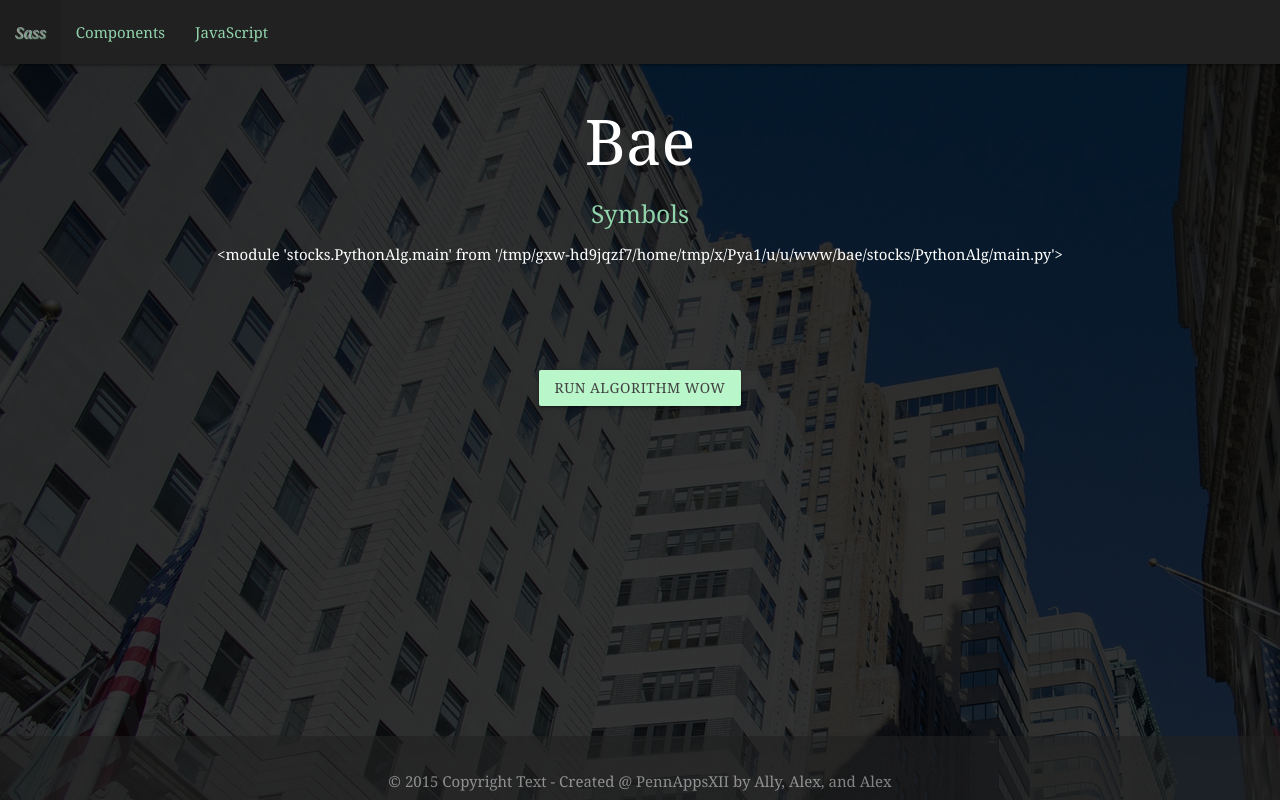
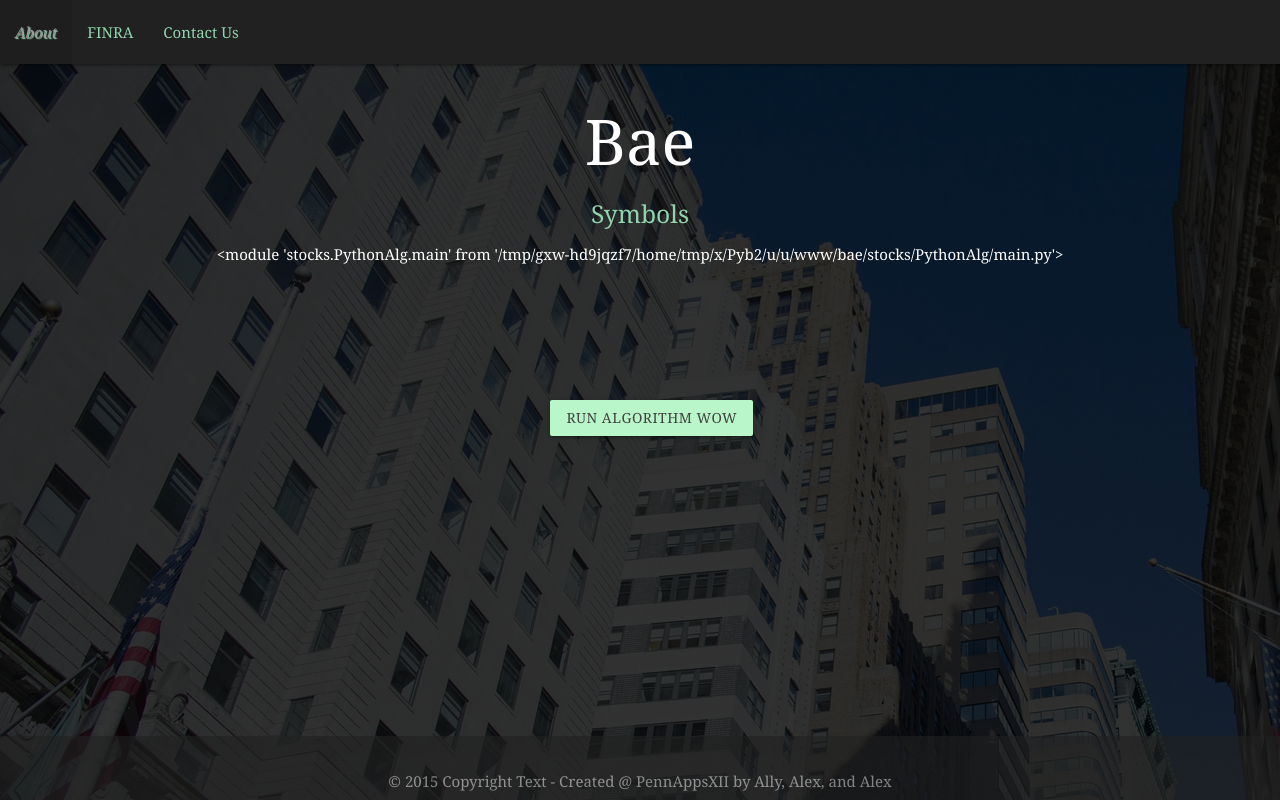
Before and after one commit to apeckman/PennApps2015, a Django app: page /stocks/ in a window 1280 px wide. Run offline with Django 3.2, Linux system fonts and the light colour scheme; some libraries are stand-ins or nearby versions.

Commit message:
more javascript

```diff
--- a/bae/bae/settings.py
+++ b/bae/bae/settings.py
@@ -27,7 +27,7 @@
 
 ALLOWED_HOSTS = []
 
-STATIC_ROOT = os.path.join('/Users/allysorge/PennApps2015/bae/', 'static')
+STATIC_URL = '/static/'
 
 
 # Application definition
--- /dev/null
+++ b/bae/stocks/static/stocks/index.js
@@ -0,0 +1,39 @@
+$(document).ready(function() {
+	$("#aboutDiv").hide();
+	$("#finraDiv").hide();
+	$("#contactDiv").hide();
+});
+$("#about").click(function() {
+	console.log("wow");
+	$("#wow").fadeOut(500);
+	$("#aboutDiv").fadeIn(500);
+});
+$("#closeA").click(function() {
+	console.log("lol");
+	$("#wow").fadeIn(250);
+	$("#aboutDiv").fadeOut(500);
+});
+$("#slider-scale").slider({
+    animate: true,
+    range: true,
+    value: 5,
+    min: 0,
+    max: 4,
+    step: 1,
+    values: [0,1,2,3,4],
+    // Gets a live reading of the value and prints it on the page
+    slide: function( event, ui ) {
+			var result = ui;
+			$("#sliderResult").html(ui.values[1]);
+
+    }
+})
+.each(function() {
+var labels = ['very short', 'short', 'neutral', 'long', 'very long'];
+for (var i = 0; i < 5; i++) {
+    var left = i * 20 + 10;
+    var el = $('<label class = "center-align">' + labels[i] + '</label>').css({left: left + '%'});
+    $("#slider-scale").append(el);
+
+	}
+});
--- a/bae/stocks/static/stocks/style.css
+++ b/bae/stocks/static/stocks/style.css
@@ -43,5 +43,44 @@
     margin-left: -10px;
     text-align: center;
     color: #999; }
+  html body #sliderResults {
+    position: absolute;
+    width: 100%;
+    height: 20%;
+    padding-top: 5%; }
+  html body #algButton {
+    position: absolute;
+    top: 50%;
+    left: 43%; }
+  html body .hiddenPage {
+    position: absolute;
+    width: 60%;
+    height: 60%;
+    top: 20%;
+    left: 20%;
+    border: 1px solid #91d4ac; }
+  html body span.close {
+    position: absolute;
+    color: #444;
+    top: 0.4em;
+    right: 0.4em;
+    width: 2em;
+    height: 2em;
+    text-indent: -9000px;
+    cursor: pointer;
+    z-index: 1000; }
+  html body span.close:before {
+    content: 'x';
+    font-weight: 100;
+    position: absolute;
+    top: 0;
+    left: 0;
+    width: 100%;
+    height: 100%;
+    font-size: 2em;
+    line-height: 0.6;
+    text-align: center;
+    text-indent: 0px;
+    text-shadow: 1px 2px #91d4ac; }
 
 /*# sourceMappingURL=style.css.map */
--- a/bae/stocks/static/stocks/style.scss
+++ b/bae/stocks/static/stocks/style.scss
@@ -93,5 +93,57 @@
 		  text-align: center;
 		  color: $lightgrey;
 		}
+
+		#sliderResults {
+			position: absolute;
+			width: 100%;
+			height: 20%;
+			padding-top: 5%;
+		}
+
+		#algButton {
+			position: absolute;
+			top: 50%;
+			left: 43%;
+
+		}
+
+		.hiddenPage {
+			position: absolute;
+			width: 60%;
+			height: 60%;
+			top: 20%;
+			left: 20%;
+			border: 1px solid $medgreen;
+		}
+
+		span.close {
+		    position: absolute;
+		    color: #444;
+		    top: 0.4em;
+		    right: 0.4em;
+		    width: 2em;
+		    height: 2em;
+		    text-indent: -9000px;
+		    cursor: pointer;
+		    z-index: 1000;
+		}
+
+		span.close:before {
+
+		    content: 'x';
+		    font-weight: 100;
+		    position: absolute;
+		    top: 0;
+		    left: 0;
+		    width: 100%;
+		    height: 100%;
+		    font-size: 2em;
+		    line-height: 0.6;
+		    text-align: center;
+		    text-indent: 0px;
+		    text-shadow: 1px 2px $medgreen;
+
+		}
 	}
 }
--- a/bae/stocks/templates/stocks/index.html
+++ b/bae/stocks/templates/stocks/index.html
@@ -4,14 +4,16 @@
 		<title>BAE</title>
 		<link type="text/css" rel="stylesheet" href="{% static 'materialize/bin/materialize.css' %}"  media="screen,projection"/>
 		<link rel="stylesheet" type="text/css" href="{% static 'stocks/style.css' %}" />
+		<link rel='stylesheet' type='text/css' href='{% static 'css/jquery-ui/smoothness/jquery-ui.css' %}' />
 	</header>
 	<body>
 	    <!--Import jQuery before materialize.js-->
     {% block footer %}
         <script type="text/javascript" src="https://code.jquery.com/jquery-2.1.1.min.js"></script>
         <script type="text/javascript" src="{% static 'materialize/bin/materialize.js' %}"></script>
-        <script type='text/javascript' src='{% static 'js/jquery-ui.js' %}'></script>
-		<link rel='stylesheet' type='text/css' href='{% static 'css/jquery-ui/smoothness/jquery-ui.css' %}' />
+        <script type="text/javascript" src="{% static 'stocks/index.js' %}"></script>
+        <script type='text/javascript' src="{% static 'js/jquery-ui.js' %}"></script>
+
     {% endblock %}
 			<div id="bgOverlay">
 				<!-- bg image overlay -->
@@ -19,16 +21,17 @@
 
     		<div class = "col s12 center-align" id="centerContent">
     			<nav class = "grey darken-4">
-			    <div class="nav-wrapper">
-			      <ul id="nav-mobile" class="left hide-on-med-and-down">
-			        <li><a href="sass.html">Sass</a></li>
-			        <li><a href="badges.html">Components</a></li>
-			        <li><a href="collapsible.html">JavaScript</a></li>
-			      </ul>
-			    </div>
-			  </nav>
+				    <div class="nav-wrapper">
+				      <ul id="nav-mobile" class="left hide-on-med-and-down">
+				        <li><a href="#" id="about">About</a></li>
+				        <li><a href="#" id="finra">FINRA</a></li>
+				        <li><a href="#" id="contact">Contact Us</a></li>
+				      </ul>
+				    </div>
+			  	</nav>
+
     			<div class = "row">
-    				<div class = "col s12">
+    				<div class = "col s12" id="wow">
     					<h1>Bae</h1>
 					    <h5><a href="#">Symbols</a></h5>
 					    <p>
@@ -77,10 +80,30 @@
 
 						<div id="sliderResult"></div>
 
-						<a class="waves-effect waves-light btn green accent-1 grey-text text-darken-3">RUN ALGORITHM WOW</a>
+						<a class="waves-effect waves-light btn green accent-1 grey-text text-darken-3" id= "algButton">RUN ALGORITHM WOW</a>
 
     				</div>
     			</div>
+
+    			<script>
+    			$(document).ready(function() {
+					$("#aboutDiv").hide();
+					$("#finraDiv").hide();
+					$("#contactDiv").hide();
+				});
+    				$("#about").click(function() {
+    					console.log("wow");
+						$("#wow").fadeOut(500);
+						$("#aboutDiv").fadeIn(500);
+					});
+					$("#closeA").click(function() {
+    					console.log("wow");
+						$("#wow").fadeIn(250);
+						$("#aboutDiv").fadeOut(500);
+					});
+
+
+    			</script>
 
     			<footer class="page-footer grey darken-4">
 		          <div class="footer-copyright">
@@ -89,6 +112,21 @@
 		            </div>
 		          </div>
 		        </footer>
+
+		        <div id= "aboutDiv" class="hiddenPage">
+		        <span class="close" id="closeA">close</span>
+		        ABOUT
+		        </div>
+
+		        <div id= "finraDiv" class="hiddenPage">
+		        <span class="close" id="closeF">close</span>
+		        FINRA
+		        </div>
+
+		        <div id= "contactDiv" class="hiddenPage">
+		        <span class="close" id="closeC">close</span>
+		        CONTACT
+		        </div>
     		</div>
 	</body>
 </html>
```
Also changed, not shown: 1 other file.
